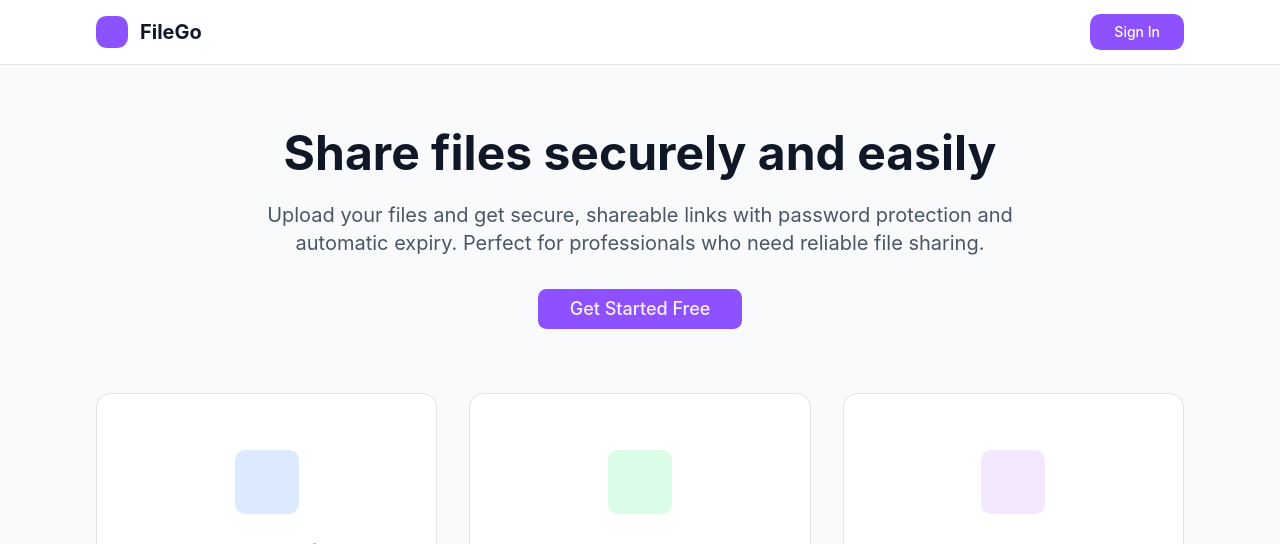
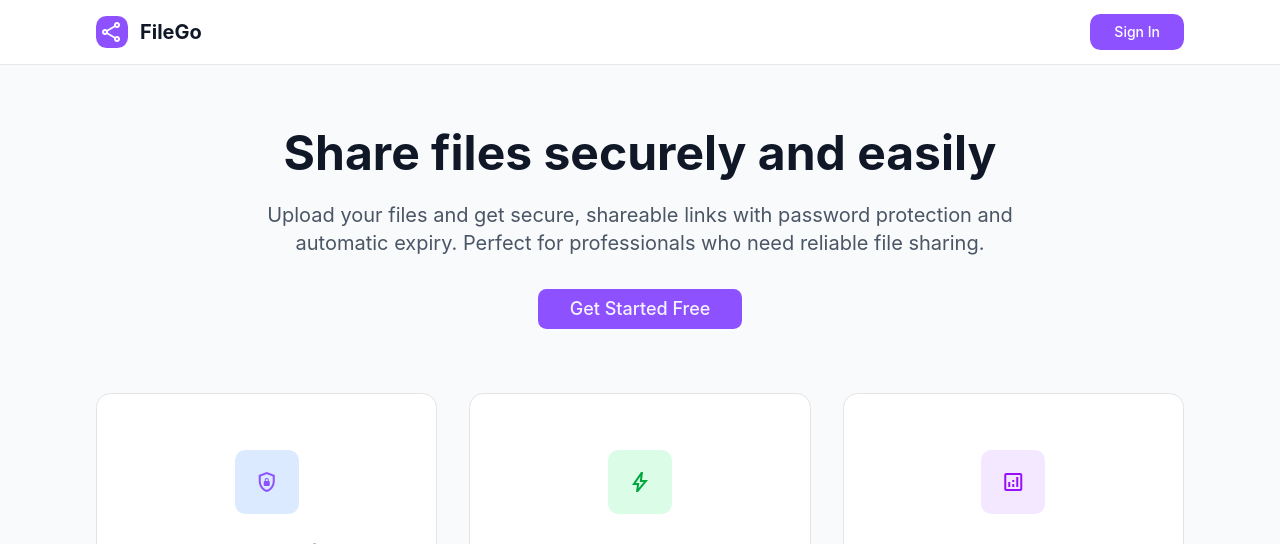
Before and after one commit to 0xdaksh-12/FileGo, a React (Vite) app in the folder client/: page / in a window 1280 px wide. Shown: the top 544 px of the page. Built offline with nearby package versions, Linux system fonts and the light colour scheme; no server answers.

Commit message:
style: switch to google icons and remove vercel analytics

```diff
--- a/client/index.html
+++ b/client/index.html
@@ -5,7 +5,7 @@
     <link rel="icon" type="image/svg+xml" href="/styled_share_icon_purple.svg" />
     <meta name="viewport" content="width=device-width, initial-scale=1.0" />
     <title>FileGo - Secure File Sharing</title>
-    <link rel="stylesheet" href="https://fonts.googleapis.com/css2?family=Material+Symbols+Outlined:opsz,wght,FILL,GRAD@24,400,0,0" />
+    <link rel="stylesheet" href="https://fonts.googleapis.com/css2?family=Material+Symbols+Outlined:opsz,wght,FILL,GRAD@20..48,100..700,0..1,-50..200" />
     <link rel="stylesheet" href="/src/index.css" />
   </head>
   <body>
--- a/client/package.json
+++ b/client/package.json
@@ -24,11 +24,9 @@
     "@tailwindcss/vite": "^4.1.14",
     "@tanstack/react-query": "^5.100.8",
     "@tanstack/react-query-devtools": "^5.100.8",
-    "@vercel/analytics": "^2.0.1",
     "axios": "^1.12.2",
     "class-variance-authority": "^0.7.1",
     "clsx": "^2.1.1",
-    "lucide-react": "^0.545.0",
     "react": "^19.1.1",
     "react-dom": "^19.1.1",
     "react-dropzone": "^14.3.8",
--- a/client/src/App.tsx
+++ b/client/src/App.tsx
@@ -5,8 +5,6 @@ import { useEffect } from "react";
 import Router from "@/routes/routes";
 import { useAuthStore } from "@/store/useAuthStore";
 import { GoogleOAuthProvider } from "@react-oauth/google";
-
-import { Analytics } from "@vercel/analytics/react";
 
 function App() {
   const bootstrap = useAuthStore((state) => state.bootstrap);
@@ -20,7 +18,6 @@ function App() {
       <TooltipProvider>
         <Toaster position="bottom-right" reverseOrder={false} />
         <Router />
-        <Analytics />
       </TooltipProvider>
     </GoogleOAuthProvider>
   );
--- a/client/src/pages/dashboard.tsx
+++ b/client/src/pages/dashboard.tsx
@@ -10,12 +10,10 @@ export default function Dashboard() {
 
       <main className="max-w-6xl mx-auto px-4 sm:px-6 lg:px-8 py-8">
         <div className="text-center mb-8">
-          <h2 className="text-3xl font-bold text-gray-900 mb-4">
-            Share files securely
-          </h2>
+          <h2 className="text-3xl font-bold text-gray-900 mb-4">Share files securely</h2>
           <p className="text-lg text-gray-600 max-w-2xl mx-auto">
-            Upload your files and get a secure link to share with anyone. Set
-            expiry dates and passwords for extra security.
+            Upload your files and get a secure link to share with anyone. Set expiry dates and
+            passwords for extra security.
           </p>
         </div>
 
@@ -30,13 +28,13 @@ export default function Dashboard() {
             <div className="md:col-span-2">
               <div className="flex items-center space-x-3 mb-4">
                 <div className="w-8 h-8 bg-primary rounded-lg flex items-center justify-center">
-                  <i className="fas fa-share-alt text-white text-sm"></i>
+                  <span className="material-symbols-outlined text-white text-[20px]">share</span>
                 </div>
                 <h3 className="text-xl font-bold text-gray-900">FileGo</h3>
               </div>
               <p className="text-gray-600 mb-4">
-                Secure, fast, and reliable file sharing for everyone. Share
-                files up to 2GB with password protection and expiry dates.
+                Secure, fast, and reliable file sharing for everyone. Share files up to 2GB with
+                password protection and expiry dates.
               </p>
             </div>
 
--- a/client/src/pages/landing.tsx
+++ b/client/src/pages/landing.tsx
@@ -11,11 +11,11 @@ export default function Landing() {
           <div className="flex justify-between items-center h-14 sm:h-16">
             <div className="flex items-center space-x-3">
               <div className="w-7 h-7 sm:w-8 sm:h-8 bg-primary rounded-lg flex items-center justify-center">
-                <i className="fas fa-share-alt text-white text-xs sm:text-sm"></i>
+                <span className="material-symbols-outlined text-white text-[18px] sm:text-[22px]">
+                  share
+                </span>
               </div>
-              <h1 className="text-lg sm:text-xl font-bold text-gray-900">
-                FileGo
-              </h1>
+              <h1 className="text-lg sm:text-xl font-bold text-gray-900">FileGo</h1>
             </div>
 
             <Button
@@ -34,9 +34,8 @@ export default function Landing() {
             Share files securely and easily
           </h2>
           <p className="text-base sm:text-xl text-gray-600 max-w-3xl mx-auto mb-8">
-            Upload your files and get secure, shareable links with password
-            protection and automatic expiry. Perfect for professionals who need
-            reliable file sharing.
+            Upload your files and get secure, shareable links with password protection and automatic
+            expiry. Perfect for professionals who need reliable file sharing.
           </p>
           <Button
             onClick={() => setLocation("/auth")}
@@ -51,14 +50,16 @@ export default function Landing() {
           <Card>
             <CardContent className="p-[6px] sm:p-8 text-center">
               <div className="w-12 h-12 sm:w-16 sm:h-16 bg-blue-100 rounded-lg flex items-center justify-center mx-auto mb-4 sm:mb-6">
-                <i className="fas fa-shield-alt text-primary text-lg sm:text-2xl"></i>
+                <span className="material-symbols-outlined text-primary text-[24px] sm:text-[32px]">
+                  shield_lock
+                </span>
               </div>
               <h3 className="text-lg sm:text-xl font-bold text-gray-900 mb-2 sm:mb-4">
                 Secure by Default
               </h3>
               <p className="text-sm sm:text-base text-gray-600">
-                Password protection and automatic expiry ensure your files stay
-                secure and don't live forever on the internet.
+                Password protection and automatic expiry ensure your files stay secure and don't
+                live forever on the internet.
               </p>
             </CardContent>
           </Card>
@@ -66,14 +67,16 @@ export default function Landing() {
           <Card>
             <CardContent className="p-[6px] sm:p-8 text-center">
               <div className="w-12 h-12 sm:w-16 sm:h-16 bg-green-100 rounded-lg flex items-center justify-center mx-auto mb-4 sm:mb-6">
-                <i className="fas fa-rocket text-green-600 text-lg sm:text-2xl"></i>
+                <span className="material-symbols-outlined text-green-600 text-[24px] sm:text-[32px]">
+                  bolt
+                </span>
               </div>
               <h3 className="text-lg sm:text-xl font-bold text-gray-900 mb-2 sm:mb-4">
                 Lightning Fast
               </h3>
               <p className="text-sm sm:text-base text-gray-600">
-                Upload files up to 2GB quickly and get instant shareable links.
-                No waiting around or complex setup required.
+                Upload files up to 2GB quickly and get instant shareable links. No waiting around or
+                complex setup required.
               </p>
             </CardContent>
           </Card>
@@ -81,14 +84,16 @@ export default function Landing() {
           <Card>
             <CardContent className="p-[6px] sm:p-8 text-center">
               <div className="w-12 h-12 sm:w-16 sm:h-16 bg-purple-100 rounded-lg flex items-center justify-center mx-auto mb-4 sm:mb-6">
-                <i className="fas fa-chart-line text-purple-600 text-lg sm:text-2xl"></i>
+                <span className="material-symbols-outlined text-purple-600 text-[24px] sm:text-[32px]">
+                  analytics
+                </span>
               </div>
               <h3 className="text-lg sm:text-xl font-bold text-gray-900 mb-2 sm:mb-4">
                 Track Everything
               </h3>
               <p className="text-sm sm:text-base text-gray-600">
-                Monitor download counts, track usage statistics, and manage all
-                your shared files from one dashboard.
+                Monitor download counts, track usage statistics, and manage all your shared files
+                from one dashboard.
               </p>
             </CardContent>
           </Card>
@@ -101,8 +106,8 @@ export default function Landing() {
               Ready to start sharing?
             </h3>
             <p className="text-base sm:text-lg text-gray-600 mb-6 sm:mb-8 max-w-2xl mx-auto">
-              Join thousands of professionals who trust FileGo for their secure
-              file sharing needs. Sign up now and get started instantly.
+              Join thousands of professionals who trust FileGo for their secure file sharing needs.
+              Sign up now and get started instantly.
             </p>
             <Button
               onClick={() => setLocation("/auth")}
@@ -121,13 +126,13 @@ export default function Landing() {
             <div className="md:col-span-2">
               <div className="flex items-center space-x-3 mb-4">
                 <div className="w-8 h-8 bg-primary rounded-lg flex items-center justify-center">
-                  <i className="fas fa-share-alt text-white text-sm"></i>
+                  <span className="material-symbols-outlined text-white text-[20px]">share</span>
                 </div>
                 <h3 className="text-xl font-bold text-gray-900">FileGo</h3>
               </div>
               <p className="text-gray-600 mb-4">
-                Secure, fast, and reliable file sharing for everyone. Share
-                files up to 2GB with password protection and expiry dates.
+                Secure, fast, and reliable file sharing for everyone. Share files up to 2GB with
+                password protection and expiry dates.
               </p>
             </div>
 
```
Also changed, not shown: 1 other file (tests, documents, lock files or other folders).
